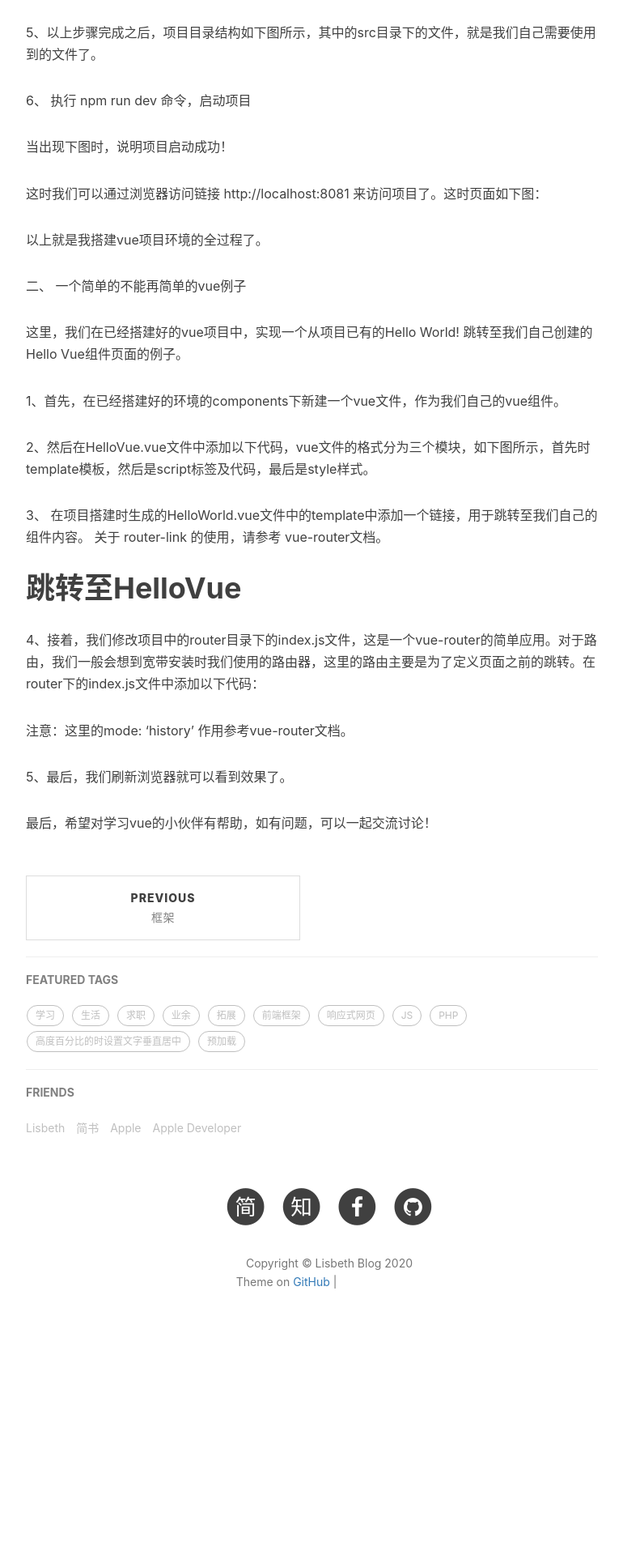
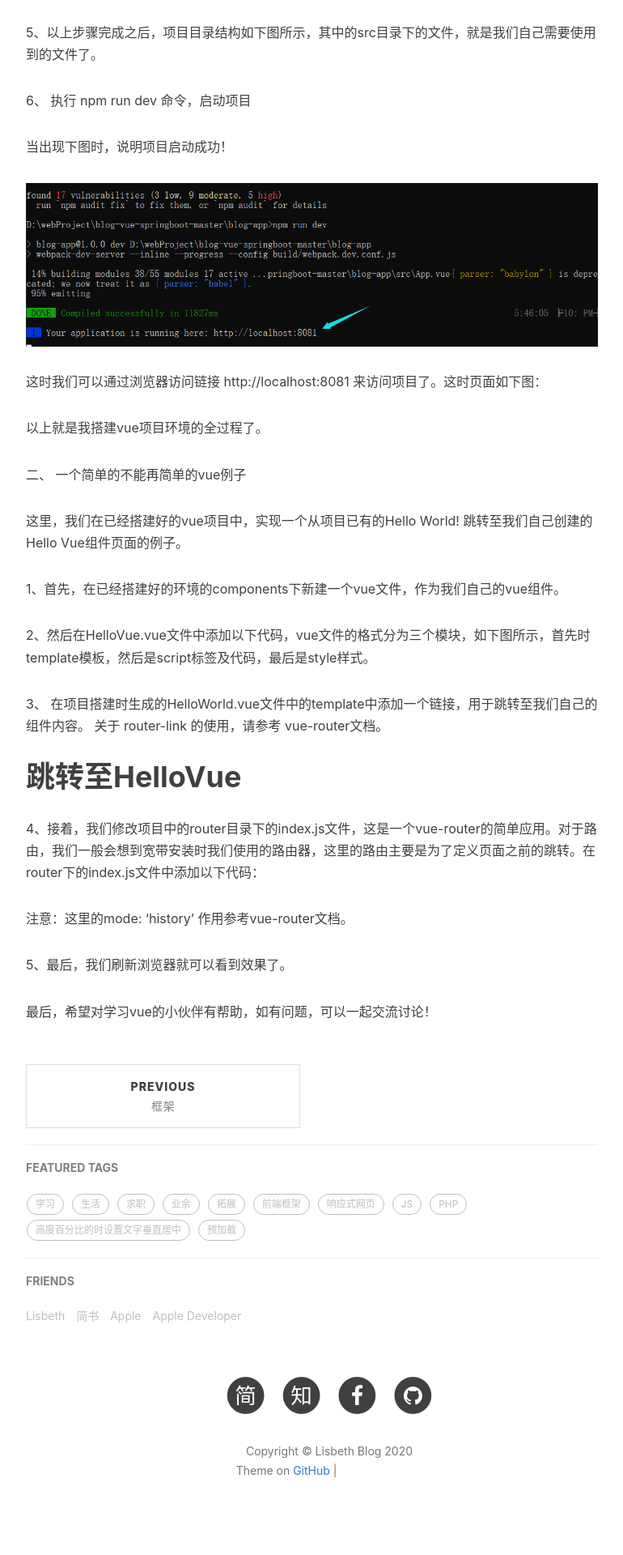
Before and after one commit to lisbeth0720/lisbeth0720.github.io, a Jekyll site: the page built from _posts/2020-05-28-vue环境搭建.md, in a window 1280 px wide. Shown: the part 1347-3267 px from the top of the page at 81% size, without its empty margins (233-1003 px from the left). Built offline with Jekyll 4.4.1, drawn with Linux system fonts in a browser that asks for light colours; nearby versions of some CDN libraries; comment, search, counter and statistics services are not loaded; before the commit the page ends 3034 px from its top, so only the background shows below that; grey boxes are pictures that could not be loaded.

Commit message:
Update 2020-05-28-vue环境搭建.md

```diff
--- a/_posts/2020-05-28-vue环境搭建.md
+++ b/_posts/2020-05-28-vue环境搭建.md
@@ -42,6 +42,8 @@ npm install -g cnpm --registry=https://registry.npm.taobao.org
 6、 执行 npm run dev 命令，启动项目
 
 当出现下图时，说明项目启动成功！
+
+![启动成功！](https://github.com/lisbeth0720/lisbeth0720.github.io/blob/master/img/2020-05-28.png)
 
 这时我们可以通过浏览器访问链接 http://localhost:8081 来访问项目了。这时页面如下图：
 
```
